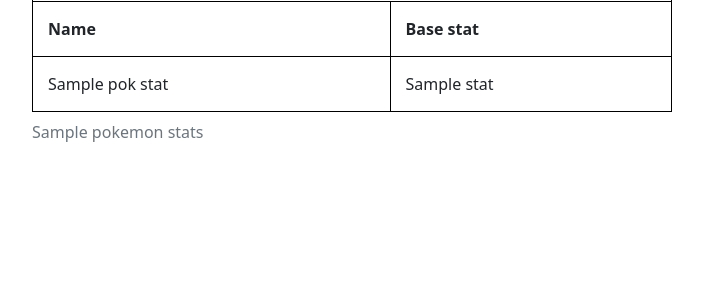
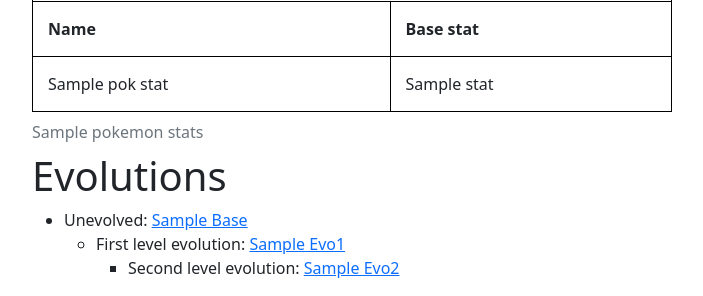
Before and after one commit to AndrewPie/poke_fav, a Django app: template templates/pokemon/detail.html in a window 1280 px wide. Shown: the part 966-1262 px from the top of the page, without its empty margins (288-991 px from the left). Before the commit the page ends 1108 px from the top, so only its background shows below. Run offline with Django 3.2, Linux system fonts and the light colour scheme; the template is opened without the code that fills it: most values are stand-ins (such as "Sample title", 1, 10 or a date in 2020); grey boxes marked "Sample" are stand-in pictures.

Commit message:
Added pokemon evolution chain to detail page

```diff
--- a/templates/pokemon/detail.html
+++ b/templates/pokemon/detail.html
@@ -16,6 +16,12 @@
     .txt_center {
         text-align: center;
         font-size: x-large;
+    }
+    a.disabled {
+        pointer-events: none;
+        cursor: default;
+        color: green;
+        text-decoration: none;
     }
 </style>
 
@@ -71,4 +77,33 @@
         </tr>
     {% endfor %}
 </table>
+
+    <h1>Evolutions</h1>
+{% if evolutions %}
+    <ul>
+        <li>Unevolved:
+            <a href="{% url 'pokemon:detail' pk=evolutions.base.p_id %}" {% ifequal evolutions.base.name pokemon.name %}class="disabled"{% endifequal %}>{{ evolutions.base.name|title }}</a>
+        </li>
+    {% if evolutions.first %}
+        <ul>
+        {% for evo1 in evolutions.first %}
+        <li>First level evolution:
+            <a href="{% url 'pokemon:detail' pk=evo1.p_id %}" class="{% ifequal evo1.name pokemon.name %}disabled{% endifequal %}">{{ evo1.name|title }}</a>
+        </li>
+            {% if evolutions.second %}
+            <ul>
+                {% for evo2 in evolutions.second %}
+                    <li>Second level evolution:
+                        <a href="{% url 'pokemon:detail' pk=evo2.p_id %}" class="{% ifequal evo2.name pokemon.name %}disabled{% endifequal %}">{{ evo2.name|title }}</a>
+                    </li>
+                {% endfor %}
+            </ul>
+            {% endif %}
+        {% endfor %}
+        </ul>
+    {% endif %}
+    </ul>
+{% else %}
+    <br><p>Pokemon without evolutions</p>
+{% endif %}
 {% endblock %}
```
Also changed, not shown: pokemon/views.py (+36 -3 lines).
